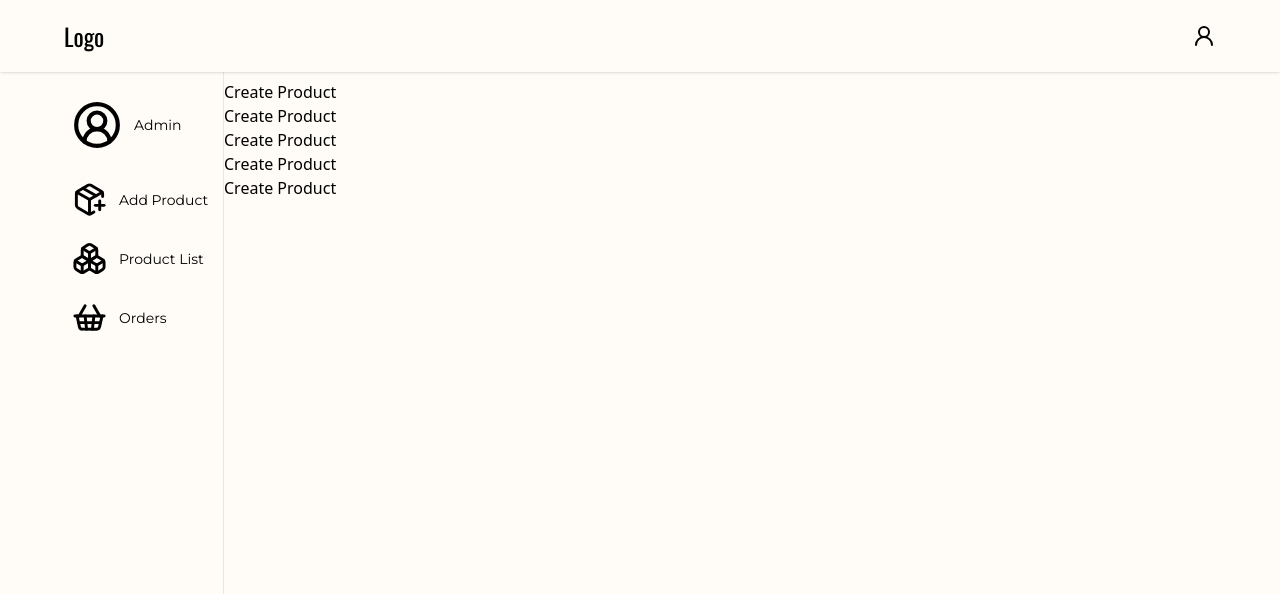
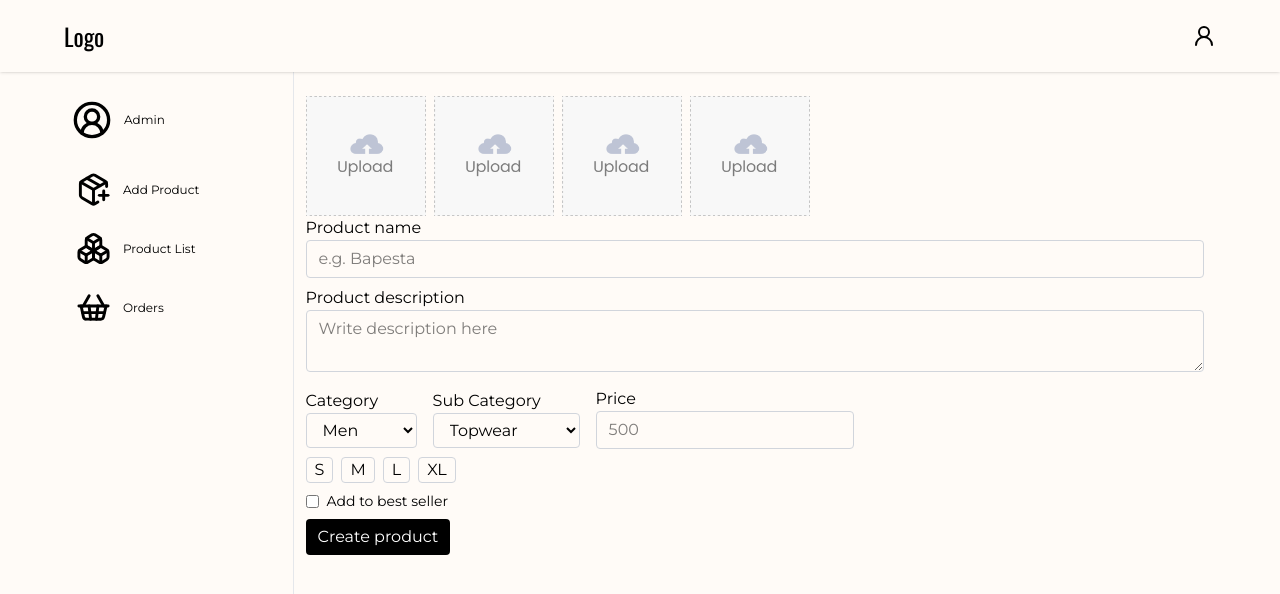
Before and after one commit to ralphreevencarandang/Swagside, a React (Vite) app in the folder frontend/: page /add-product in a window 1280 px wide. Shown: the top 594 px of the page. Built offline with nearby package versions, Linux system fonts and the light colour scheme.

Commit message:
Create product UI and Responsive Sidebar

```diff
--- a/frontend/src/_auth/forms/Signin.jsx
+++ b/frontend/src/_auth/forms/Signin.jsx
@@ -2,9 +2,46 @@ import React from 'react'
 
 const Signin = () => {
   return (
-    <div>
-        Sign In
-    </div>
+
+<div class="flex min-h-full flex-col justify-center px-6 py-12 lg:px-8">
+  <div class="sm:mx-auto sm:w-full sm:max-w-sm">
+    <img src="https://tailwindcss.com/plus-assets/img/logos/mark.svg?color=indigo&shade=600" alt="Your Company" class="mx-auto h-10 w-auto" />
+    <h2 class="mt-10 text-center text-2xl/9 font-bold tracking-tight text-gray-900">Sign in to your account</h2>
+  </div>
+
+  <div class="mt-10 sm:mx-auto sm:w-full sm:max-w-sm">
+    <form action="#" method="POST" class="space-y-6">
+      <div>
+        <label for="email" class="block text-sm/6 font-medium text-gray-900">Email address</label>
+        <div class="mt-2">
+          <input id="email" type="email" name="email" required autocomplete="email" class="block w-full rounded-md bg-white px-3 py-1.5 text-base text-gray-900 outline-1 -outline-offset-1 outline-gray-300 placeholder:text-gray-400 focus:outline-2 focus:-outline-offset-2 focus:outline-indigo-600 sm:text-sm/6" />
+        </div>
+      </div>
+
+      <div>
+        <div class="flex items-center justify-between">
+          <label for="password" class="block text-sm/6 font-medium text-gray-900">Password</label>
+          <div class="text-sm">
+            <a href="#" class="font-semibold text-indigo-600 hover:text-indigo-500">Forgot password?</a>
+          </div>
+        </div>
+        <div class="mt-2">
+          <input id="password" type="password" name="password" required autocomplete="current-password" class="block w-full rounded-md bg-white px-3 py-1.5 text-base text-gray-900 outline-1 -outline-offset-1 outline-gray-300 placeholder:text-gray-400 focus:outline-2 focus:-outline-offset-2 focus:outline-indigo-600 sm:text-sm/6" />
+        </div>
+      </div>
+
+      <div>
+        <button type="submit" class="flex w-full justify-center rounded-md bg-indigo-600 px-3 py-1.5 text-sm/6 font-semibold text-white shadow-xs hover:bg-indigo-500 focus-visible:outline-2 focus-visible:outline-offset-2 focus-visible:outline-indigo-600">Sign in</button>
+      </div>
+    </form>
+
+    <p class="mt-10 text-center text-sm/6 text-gray-500">
+      Not a member?
+      <a href="#" class="font-semibold text-indigo-600 hover:text-indigo-500">Start a 14 day free trial</a>
+    </p>
+  </div>
+</div>
+
   )
 }
 
--- a/frontend/src/admin/AdminLayout.jsx
+++ b/frontend/src/admin/AdminLayout.jsx
@@ -6,7 +6,6 @@ const AdminLayout = () => {
   return (
     <section className='w-full'>
         <AdminNavbar/>
-
         <div className='flex  max-container px-0 md:px-16 '>
             <Sidebar/>
             <Outlet/>
--- a/frontend/src/admin/Pages/CreateProduct.jsx
+++ b/frontend/src/admin/Pages/CreateProduct.jsx
@@ -1,15 +1,97 @@
-import React from 'react'
-
+import React from "react";
+import { uploadArea } from "../../assets/images";
+import Button from "../../components/Button";
 const CreateProduct = () => {
   return (
-    <section className='w-full pt-20'>
-        <p>Create Product</p>
-        <p>Create Product</p>
-        <p>Create Product</p>
-        <p>Create Product</p>
-        <p>Create Product</p>
+    <section className="w-full pt-20 font-montserrat px-3">
+
+        <div className="flex gap-2 items-center mt-4">
+            <label htmlFor="image1">
+              <img src={uploadArea} alt="Upload Area" className="w-30"/>
+              <input type="file" className="hidden" id="image1" />
+            </label>
+            <label htmlFor="image2">
+              <img src={uploadArea} alt="Upload Area" className="w-30"/>
+              <input type="file" className="hidden" id="image2" />
+            </label>
+            <label htmlFor="image3">
+              <img src={uploadArea} alt="Upload Area" className="w-30" />
+              <input type="file" className="hidden" id="image3" />
+            </label>
+            <label htmlFor="image4">
+              <img src={uploadArea} alt="Upload Area" className="w-30" />
+              <input type="file" className="hidden" id="image4" />
+            </label>
+        </div>
+
+
+        <div className="mb-2">
+          <label>Product name</label> <br />
+          <input
+            type="text"
+            className="w-full border border-gray-300 rounded px-3 py-1.5"
+            placeholder="e.g. Bapesta"
+          />
+        </div>
+        <div className="mb-2">
+
+          <label>Product description</label> <br />
+          <textarea
+            className="w-full border border-gray-300 rounded px-3 py-1.5"
+            placeholder="Write description here"
+          ></textarea>
+        </div>
+
+        <div className="flex flex-col md:flex-row  md:items-center gap-4 mb-2">
+          <div>
+            <label className="">Category</label>
+            <br />
+            <select className="border border-gray-300 rounded px-3 py-1.5">
+              <option value="Men">Men</option>
+              <option value="Women">Women</option>
+              <option value="Kids">Kids</option>
+            </select>
+          </div>
+          <div>
+            <label className="">Sub Category</label>
+            <br />
+            <select className="border border-gray-300 rounded px-3 py-1.5">
+              <option value="Topwear">Topwear</option>
+              <option value="WomBottomwearen">Bottomwear</option>
+              <option value="Winterwear">Winterwear</option>
+            </select>
+          </div>
+
+          <div>
+            <label>Price</label>
+            <input
+              type="number"
+              className="w-full border border-gray-300 rounded px-3 py-1.5"
+              placeholder="500"
+            />
+          </div>
+        </div>
+
+        <div className="mb-2 flex gap-2">
+          <p className="border px-2  rounded border-gray-300">S</p>
+          <p className="border px-2  rounded border-gray-300">M</p>
+          <p className="border px-2  rounded border-gray-300">L</p>
+          <p className="border px-2  rounded border-gray-300">XL</p>
+        </div>
+
+        <div className="mb-2">
+          <label className="text-sm flex  items-center gap-2">
+            <input type="checkbox" className="accent-black" />
+             Add to best seller
+          </label>
+        </div>
+
+        <div>
+            <button className="bg-black text-white px-3 py-1.5 rounded hover:bg-neutral-800 cursor-pointer">Create product</button>
+        </div>
+
     </section>
-  )
-}
+  );
+};
 
-export default CreateProduct
+export default CreateProduct;
--- a/frontend/src/assets/images/index.js
+++ b/frontend/src/assets/images/index.js
@@ -8,9 +8,11 @@ import support from '../images/support_img.png'
 import p_img38 from '../images/p_img38.png'
 import aboutImg from '../images/aboutImg.png'
 import contactImg from '../images/contactImg.png'
+import uploadArea from '../images/upload_area.png'
 
 export {
     Banner, Logo ,p_img38,
     exchange, quality, support,
-    aboutImg,contactImg
+    aboutImg,contactImg,
+    uploadArea
 }
--- a/frontend/src/root/RootLayout.jsx
+++ b/frontend/src/root/RootLayout.jsx
@@ -4,10 +4,7 @@ import Navbar from '../sections/Navbar'
 import Footer from '../sections/Footer'
 const RootLayout = () => {
   return (
-
-
     <div className='w-full'>
-
         <Navbar/>
         <div className='min-h-screen max-container padding-x -z-10'>
             <Outlet/>
--- a/frontend/src/sections/admin/Sidebar.jsx
+++ b/frontend/src/sections/admin/Sidebar.jsx
@@ -3,19 +3,26 @@ import { PackagePlus,Boxes,ShoppingBasket, CircleUserRound } from 'lucide-react'
 import { Link } from 'react-router';
 const Sidebar = () => {
   return (
-    <section className='h-full min-h-screen text-sm pt-20 w-full max-w-[160px] border-r border-gray-200'>
-        <div className='flex gap-3 items-center  py-5 px-2 font-montserrat'>
-            <CircleUserRound size={50} /> Admin
+    <section className='h-full min-h-screen text-xs pt-20 md:w-1/4 border-r border-gray-200'>
+        <div className='flex gap-3 items-center  py-5 px-1 md:px-2 font-montserrat'>
+            <CircleUserRound size={40} />
+                <p className='hidden md:block'>Admin</p>
+
         </div>
-        <nav className='px-2 font-montserrat'>
-                <Link className='flex gap-3 py-3 items-center hover:bg-gray-300 rounded'>
-                    <PackagePlus size={35}/> Add Product
+        <nav className='px-1 font-montserrat'>
+                <Link className='flex gap-3 py-3 items-center md:px-2 hover:bg-gray-300 rounded'>
+                    <PackagePlus size={35}/>
+                    <p className='hidden md:block'>Add Product</p>
                 </Link>
-                <Link className='flex gap-3 py-3 items-center hover:bg-gray-300 rounded'>
-                    <Boxes size={35} /> Product List
+                <Link className='flex gap-3 py-3 items-center md:px-2 hover:bg-gray-300 rounded'>
+                    <Boxes size={35} />
+                    <p className='hidden md:block'>Product List</p>
+
                 </Link>
-                <Link className='flex gap-3 py-3 items-center hover:bg-gray-300 rounded'>
-                    <ShoppingBasket size={35} />Orders
+                <Link className='flex gap-3 py-3 items-center md:px-2 hover:bg-gray-300 rounded'>
+                    <ShoppingBasket size={35} />
+                    <p className='hidden md:block'>Orders</p>
+
                 </Link>
         </nav>
     </section>
```
Also changed, not shown: frontend/src/assets/images/upload_area.png (added).
